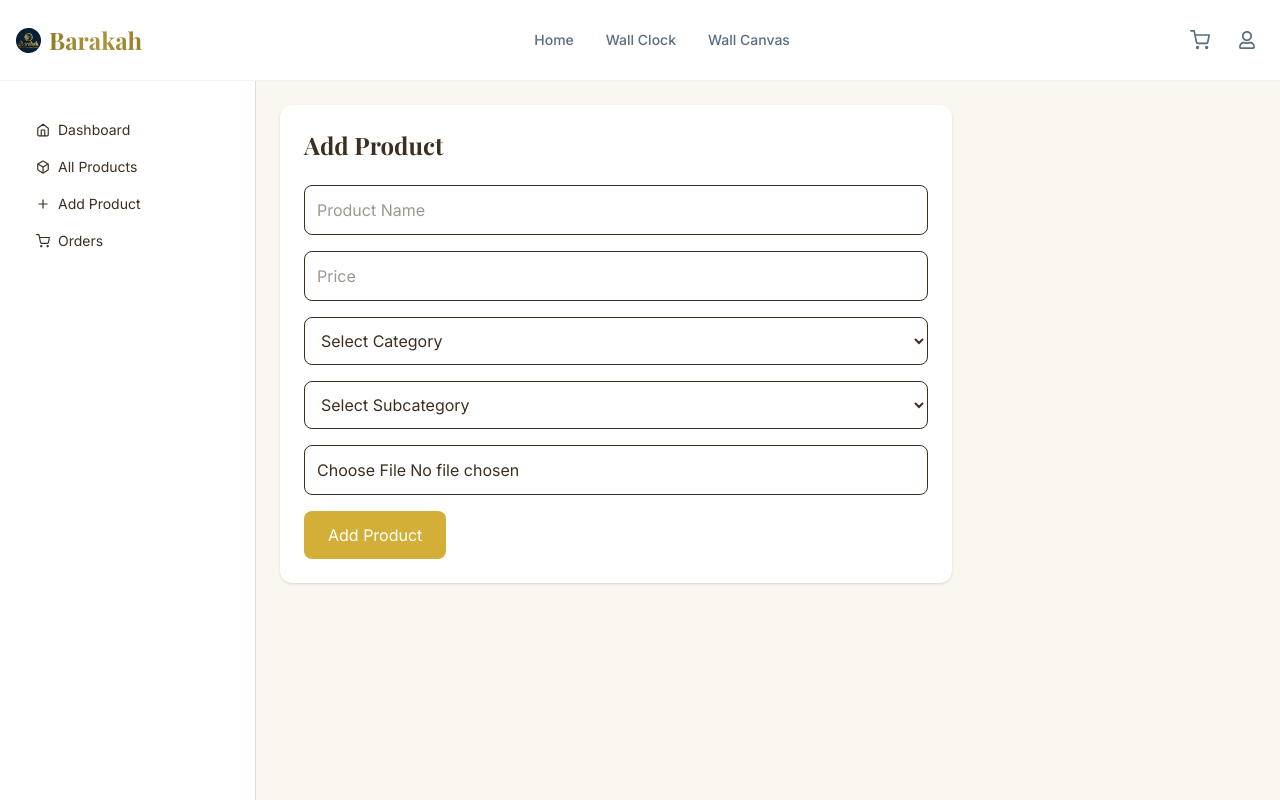
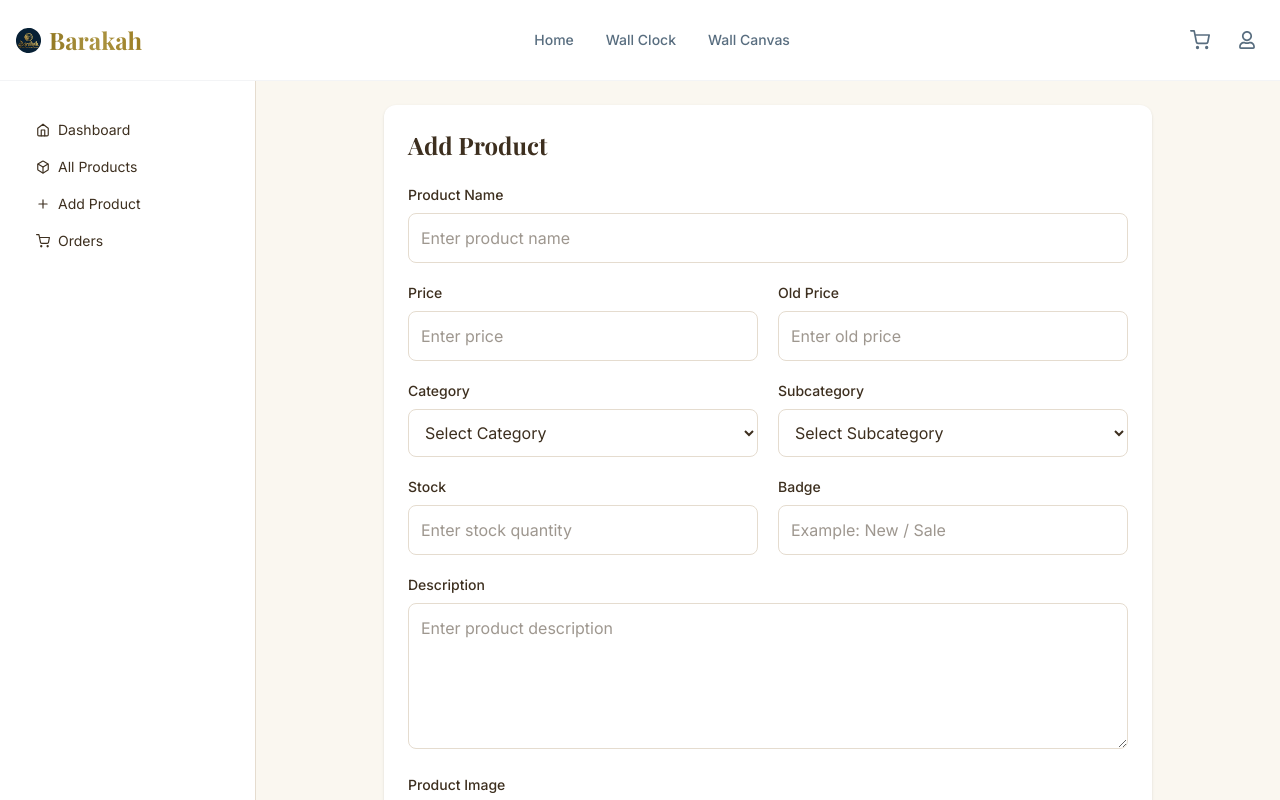
Before and after one commit to saheen-shuvo/barakah-ecommerce-project, a Next.js app in the folder barakah-client/: page /admin/products/add in a window 1280 px wide. Shown: the top 800 px of the page. Built offline with nearby package versions, Linux system fonts and the light colour scheme.

Commit message:
Cloudinary Uploader Added

```diff
--- a/barakah-client/package.json
+++ b/barakah-client/package.json
@@ -9,9 +9,11 @@
     "lint": "eslint"
   },
   "dependencies": {
+    "axios": "^1.14.0",
     "next": "16.2.2",
     "react": "19.2.4",
     "react-dom": "19.2.4",
+    "react-hook-form": "^7.72.1",
     "react-icons": "^5.6.0"
   },
   "devDependencies": {
--- a/barakah-client/src/app/admin/products/add/page.jsx
+++ b/barakah-client/src/app/admin/products/add/page.jsx
@@ -1,43 +1,291 @@
+"use client";
+
+import { useForm } from "react-hook-form";
+import { useState } from "react";
+import axios from "axios";
+
 export default function AddProductPage() {
+  const [preview, setPreview] = useState(null);
+  const [uploading, setUploading] = useState(false);
+  const {
+    register,
+    handleSubmit,
+    reset,
+    formState: { errors },
+  } = useForm({
+    defaultValues: {
+      name: "",
+      price: "",
+      oldPrice: "",
+      category: "",
+      subcategory: "",
+      stock: "",
+      description: "",
+      badge: "",
+      inStock: true,
+      image: "",
+    },
+  });
+
+  const onSubmit = async (data) => {
+    try {
+      setUploading(true);
+
+      const imageFile = data.image[0];
+
+      const formData = new FormData();
+      formData.append("file", imageFile);
+      formData.append(
+        "upload_preset",
+        process.env.NEXT_PUBLIC_CLOUDINARY_UPLOAD_PRESET,
+      );
+
+      const res = await axios.post(
+        `https://api.cloudinary.com/v1_1/${process.env.NEXT_PUBLIC_CLOUDINARY_CLOUD_NAME}/image/upload`,
+        formData,
+      );
+
+      const imageUrl = res.data.secure_url;
+
+      const productData = {
+        ...data,
+        price: Number(data.price),
+        oldPrice: data.oldPrice ? Number(data.oldPrice) : null,
+        stock: Number(data.stock),
+        image: imageUrl,
+      };
+
+      console.log("FINAL PRODUCT:", productData);
+
+      alert("Product added successfully!");
+      reset();
+      setPreview(null);
+    } catch (error) {
+      console.error(error);
+      alert("Upload failed");
+    } finally {
+      setUploading(false);
+    }
+  };
+
   return (
-    <div className="bg-white p-6 rounded-xl shadow-sm max-w-2xl">
-      <h2 className="text-2xl font-bold mb-6">Add Product</h2>
+    <div className="max-w-3xl rounded-xl mx-auto bg-white p-6 shadow-sm">
+      <h2 className="mb-6 text-2xl font-bold text-[#3d2f1f]">Add Product</h2>
 
-      <form className="space-y-4">
+      <form onSubmit={handleSubmit(onSubmit)} className="space-y-5">
+        <div>
+          <label className="mb-2 block text-sm font-medium text-[#3d2f1f]">
+            Product Name
+          </label>
           <input
             type="text"
-          placeholder="Product Name"
-          className="w-full border p-3 rounded-lg"
+            placeholder="Enter product name"
+            {...register("name", {
+              required: "Product name is required",
+            })}
+            className="w-full rounded-lg border border-[#e5dccf] p-3 outline-none focus:border-[#d4af37]"
           />
+          {errors.name && (
+            <p className="mt-1 text-sm text-red-500">{errors.name.message}</p>
+          )}
+        </div>
 
+        <div className="grid gap-5 md:grid-cols-2">
+          <div>
+            <label className="mb-2 block text-sm font-medium text-[#3d2f1f]">
+              Price
+            </label>
             <input
               type="number"
-          placeholder="Price"
-          className="w-full border p-3 rounded-lg"
+              placeholder="Enter price"
+              {...register("price", {
+                required: "Price is required",
+                min: {
+                  value: 1,
+                  message: "Price must be greater than 0",
+                },
+              })}
+              className="w-full rounded-lg border border-[#e5dccf] p-3 outline-none focus:border-[#d4af37]"
             />
+            {errors.price && (
+              <p className="mt-1 text-sm text-red-500">
+                {errors.price.message}
+              </p>
+            )}
+          </div>
 
-        <select className="w-full border p-3 rounded-lg">
+          <div>
+            <label className="mb-2 block text-sm font-medium text-[#3d2f1f]">
+              Old Price
+            </label>
+            <input
+              type="number"
+              placeholder="Enter old price"
+              {...register("oldPrice")}
+              className="w-full rounded-lg border border-[#e5dccf] p-3 outline-none focus:border-[#d4af37]"
+            />
+          </div>
+        </div>
+
+        <div className="grid gap-5 md:grid-cols-2">
+          <div>
+            <label className="mb-2 block text-sm font-medium text-[#3d2f1f]">
+              Category
+            </label>
+            <select
+              {...register("category", {
+                required: "Category is required",
+              })}
+              className="w-full rounded-lg border border-[#e5dccf] p-3 outline-none focus:border-[#d4af37]"
+            >
               <option value="">Select Category</option>
               <option value="wall-clock">Wall Clock</option>
               <option value="wall-canvas">Wall Canvas</option>
             </select>
+            {errors.category && (
+              <p className="mt-1 text-sm text-red-500">
+                {errors.category.message}
+              </p>
+            )}
+          </div>
 
-        <select className="w-full border p-3 rounded-lg">
+          <div>
+            <label className="mb-2 block text-sm font-medium text-[#3d2f1f]">
+              Subcategory
+            </label>
+            <select
+              {...register("subcategory", {
+                required: "Subcategory is required",
+              })}
+              className="w-full rounded-lg border border-[#e5dccf] p-3 outline-none focus:border-[#d4af37]"
+            >
               <option value="">Select Subcategory</option>
               <option value="natural">Natural</option>
               <option value="islamic">Islamic</option>
             </select>
+            {errors.subcategory && (
+              <p className="mt-1 text-sm text-red-500">
+                {errors.subcategory.message}
+              </p>
+            )}
+          </div>
+        </div>
+
+        <div className="grid gap-5 md:grid-cols-2">
+          <div>
+            <label className="mb-2 block text-sm font-medium text-[#3d2f1f]">
+              Stock
+            </label>
+            <input
+              type="number"
+              placeholder="Enter stock quantity"
+              {...register("stock", {
+                required: "Stock is required",
+                min: {
+                  value: 0,
+                  message: "Stock cannot be negative",
+                },
+              })}
+              className="w-full rounded-lg border border-[#e5dccf] p-3 outline-none focus:border-[#d4af37]"
+            />
+            {errors.stock && (
+              <p className="mt-1 text-sm text-red-500">
+                {errors.stock.message}
+              </p>
+            )}
+          </div>
+
+          <div>
+            <label className="mb-2 block text-sm font-medium text-[#3d2f1f]">
+              Badge
+            </label>
+            <input
+              type="text"
+              placeholder="Example: New / Sale"
+              {...register("badge")}
+              className="w-full rounded-lg border border-[#e5dccf] p-3 outline-none focus:border-[#d4af37]"
+            />
+          </div>
+        </div>
+
+        <div>
+          <label className="mb-2 block text-sm font-medium text-[#3d2f1f]">
+            Description
+          </label>
+          <textarea
+            rows={5}
+            placeholder="Enter product description"
+            {...register("description", {
+              required: "Description is required",
+              minLength: {
+                value: 10,
+                message: "Description should be at least 10 characters",
+              },
+            })}
+            className="w-full rounded-lg border border-[#e5dccf] p-3 outline-none focus:border-[#d4af37]"
+          />
+          {errors.description && (
+            <p className="mt-1 text-sm text-red-500">
+              {errors.description.message}
+            </p>
+          )}
+        </div>
+
+        {/* // IMAGE UPLOAD */}
+        <div>
+          <label className="mb-2 block text-sm font-medium text-[#3d2f1f]">
+            Product Image
+          </label>
 
           <input
             type="file"
-          className="w-full border p-3 rounded-lg"
+            accept="image/*"
+            {...register("image", {
+              required: "Product image is required",
+            })}
+            onChange={(e) => {
+              const file = e.target.files[0];
+              if (file) {
+                setPreview(URL.createObjectURL(file));
+              }
+            }}
+            className="w-full rounded-lg border border-[#e5dccf] p-3 outline-none file:mr-4 file:rounded-md file:border-0 file:bg-[#d4af37] file:px-4 file:py-2 file:text-white"
           />
+
+          {errors.image && (
+            <p className="mt-1 text-sm text-red-500">{errors.image.message}</p>
+          )}
+
+          {preview && (
+            <img
+              src={preview}
+              alt="Preview"
+              className="mt-4 h-40 w-40 object-cover rounded-lg border"
+            />
+          )}
+        </div>
+
+        <div className="flex items-center gap-3 rounded-lg border border-[#e5dccf] p-4">
+          <input
+            id="inStock"
+            type="checkbox"
+            {...register("inStock")}
+            className="h-4 w-4 accent-[#d4af37]"
+          />
+          <label
+            htmlFor="inStock"
+            className="text-sm font-medium text-[#3d2f1f]"
+          >
+            In Stock
+          </label>
+        </div>
 
         <button
           type="submit"
-          className="bg-[#d4af37] text-white px-6 py-3 rounded-lg"
+          disabled={uploading}
+          className="w-full rounded-lg bg-[#d4af37] px-6 py-3 font-medium text-white transition hover:opacity-90 disabled:opacity-60"
         >
-          Add Product
+          {uploading ? "Uploading..." : "Add Product"}
         </button>
       </form>
     </div>
--- a/barakah-client/src/app/checkout/page.jsx
+++ b/barakah-client/src/app/checkout/page.jsx
@@ -6,60 +6,50 @@ import { useCart } from "@/contexts/CartContext";
 import Container from "@/components/shared/Container";
 import SectionTitle from "@/components/shared/SectionTitle";
 import { useRouter } from "next/navigation";
+import { useForm } from "react-hook-form";
 
 export default function CheckoutPage() {
   const router = useRouter();
   const { cartItems, totalPrice, clearCart } = useCart();
   const [shipping, setShipping] = useState("inside");
   const [loading, setLoading] = useState(false);
-  const [formData, setFormData] = useState({
+
+  const {
+    register,
+    handleSubmit,
+    reset,
+    formState: { errors },
+  } = useForm({
+    defaultValues: {
       name: "",
       phone: "",
       address: "",
       district: "",
       area: "",
       notes: "",
+    },
   });
 
   const shippingCost = shipping === "inside" ? 60 : 120;
+
   const finalTotal = useMemo(
     () => totalPrice + shippingCost,
-    [totalPrice, shippingCost],
+    [totalPrice, shippingCost]
   );
 
-  const handleChange = (e) => {
-    const { name, value } = e.target;
-    setFormData((prev) => ({
-      ...prev,
-      [name]: value,
-    }));
-  };
-
-  const handlePlaceOrder = async (e) => {
-    e.preventDefault();
-
-    if (
-      !formData.name.trim() ||
-      !formData.phone.trim() ||
-      !formData.address.trim() ||
-      !formData.district.trim()
-    ) {
-      alert("Please fill in all required fields.");
-      return;
-    }
-
+  const onSubmit = async (data) => {
     if (cartItems.length === 0) {
       alert("Your cart is empty.");
       return;
     }
 
     const orderData = {
-      customerName: formData.name,
-      phone: formData.phone,
-      address: formData.address,
-      district: formData.district,
-      area: formData.area,
-      notes: formData.notes,
+      customerName: data.name,
+      phone: data.phone,
+      address: data.address,
+      district: data.district,
+      area: data.area,
+      notes: data.notes,
       shippingType: shipping,
       shippingCost,
       items: cartItems.map((item) => ({
@@ -92,15 +82,7 @@ export default function CheckoutPage() {
 
       alert("Order placed successfully!");
       clearCart();
-
-      setFormData({
-        name: "",
-        phone: "",
-        address: "",
-        district: "",
-        area: "",
-        notes: "",
-      });
+      reset();
 
       router.push("/order-success");
     } catch (error) {
@@ -136,13 +118,13 @@ export default function CheckoutPage() {
   return (
     <main className="min-h-screen bg-[#f8f6f1] py-12">
       <Container>
-        <div className="">
+        <div>
           <SectionTitle title="Checkout" />
 
           <div className="grid gap-8 lg:grid-cols-[1.5fr_0.9fr]">
             {/* Left */}
             <form
-              onSubmit={handlePlaceOrder}
+              onSubmit={handleSubmit(onSubmit)}
               className="rounded-2xl bg-white p-6 shadow-sm"
             >
               <h2 className="mb-6 text-2xl font-bold text-[#0f2a44]">
@@ -156,12 +138,17 @@ export default function CheckoutPage() {
                   </label>
                   <input
                     type="text"
-                    name="name"
-                    value={formData.name}
-                    onChange={handleChange}
+                    {...register("name", {
+                      required: "Full name is required",
+                    })}
                     className="w-full rounded-xl border border-[#0f2a44]/15 px-4 py-3 outline-none focus:border-[#d4af37]"
                     placeholder="Enter your full name"
                   />
+                  {errors.name && (
+                    <p className="mt-1 text-sm text-red-500">
+                      {errors.name.message}
+                    </p>
+                  )}
                 </div>
 
                 <div className="sm:col-span-2">
@@ -169,13 +156,22 @@ export default function CheckoutPage() {
                     Phone Number *
                   </label>
                   <input
-                    type="number"
-                    name="phone"
-                    value={formData.phone}
-                    onChange={handleChange}
+                    type="tel"
+                    {...register("phone", {
+                      required: "Phone number is required",
+                      pattern: {
+                        value: /^(?:\+8801|01)[3-9]\d{8}$/,
+                        message: "Enter a valid Bangladeshi phone number",
+                      },
+                    })}
                     className="w-full rounded-xl border border-[#0f2a44]/15 px-4 py-3 outline-none focus:border-[#d4af37]"
                     placeholder="Enter your phone number"
                   />
+                  {errors.phone && (
+                    <p className="mt-1 text-sm text-red-500">
+                      {errors.phone.message}
+                    </p>
+                  )}
                 </div>
 
                 <div className="sm:col-span-2">
@@ -183,13 +179,22 @@ export default function CheckoutPage() {
                     Full Address *
                   </label>
                   <textarea
-                    name="address"
-                    value={formData.address}
-                    onChange={handleChange}
                     rows={4}
+                    {...register("address", {
+                      required: "Address is required",
+                      minLength: {
+                        value: 10,
+                        message: "Address should be at least 10 characters",
+                      },
+                    })}
                     className="w-full rounded-xl border border-[#0f2a44]/15 px-4 py-3 outline-none focus:border-[#d4af37]"
                     placeholder="House no, road, area, thana..."
                   />
+                  {errors.address && (
+                    <p className="mt-1 text-sm text-red-500">
+                      {errors.address.message}
+                    </p>
+                  )}
                 </div>
 
                 <div>
@@ -198,12 +203,17 @@ export default function CheckoutPage() {
                   </label>
                   <input
                     type="text"
-                    name="district"
-                    value={formData.district}
-                    onChange={handleChange}
+                    {...register("district", {
+                      required: "District is required",
+                    })}
                     className="w-full rounded-xl border border-[#0f2a44]/15 px-4 py-3 outline-none focus:border-[#d4af37]"
                     placeholder="Enter district"
                   />
+                  {errors.district && (
+                    <p className="mt-1 text-sm text-red-500">
+                      {errors.district.message}
+                    </p>
+                  )}
                 </div>
 
                 <div>
@@ -212,9 +222,7 @@ export default function CheckoutPage() {
                   </label>
                   <input
                     type="text"
-                    name="area"
-                    value={formData.area}
-                    onChange={handleChange}
+                    {...register("area")}
                     className="w-full rounded-xl border border-[#0f2a44]/15 px-4 py-3 outline-none focus:border-[#d4af37]"
                     placeholder="Enter area"
                   />
@@ -225,10 +233,8 @@ export default function CheckoutPage() {
                     Order Notes
                   </label>
                   <textarea
-                    name="notes"
-                    value={formData.notes}
-                    onChange={handleChange}
                     rows={3}
+                    {...register("notes")}
                     className="w-full rounded-xl border border-[#0f2a44]/15 px-4 py-3 outline-none focus:border-[#d4af37]"
                     placeholder="Any special note for delivery"
                   />
@@ -270,6 +276,14 @@ export default function CheckoutPage() {
                   </label>
                 </div>
               </div>
+
+              <button
+                type="submit"
+                disabled={loading}
+                className="mt-6 w-full rounded-2xl bg-[#0f2a44] px-6 py-4 text-lg font-semibold text-[#f2c94c] transition hover:opacity-95 disabled:opacity-60"
+              >
+                {loading ? "Placing Order..." : "Place Order"}
+              </button>
             </form>
 
             {/* Right */}
@@ -319,14 +333,6 @@ export default function CheckoutPage() {
                 </div>
               </div>
 
-              <button
-                onClick={handlePlaceOrder}
-                disabled={loading}
-                className="mt-6 w-full rounded-2xl bg-[#0f2a44] px-6 py-4 text-lg font-semibold text-[#f2c94c] transition hover:opacity-95 disabled:opacity-60"
-              >
-                {loading ? "Placing Order..." : "Place Order"}
-              </button>
-
               <Link
                 href="/cart"
                 className="mt-4 block text-center text-[#0f2a44] transition hover:text-[#d4af37]"
```
Also changed, not shown: 1 other file (tests, documents, lock files or other folders). Lines whose indentation alone changed are shown as unchanged.
